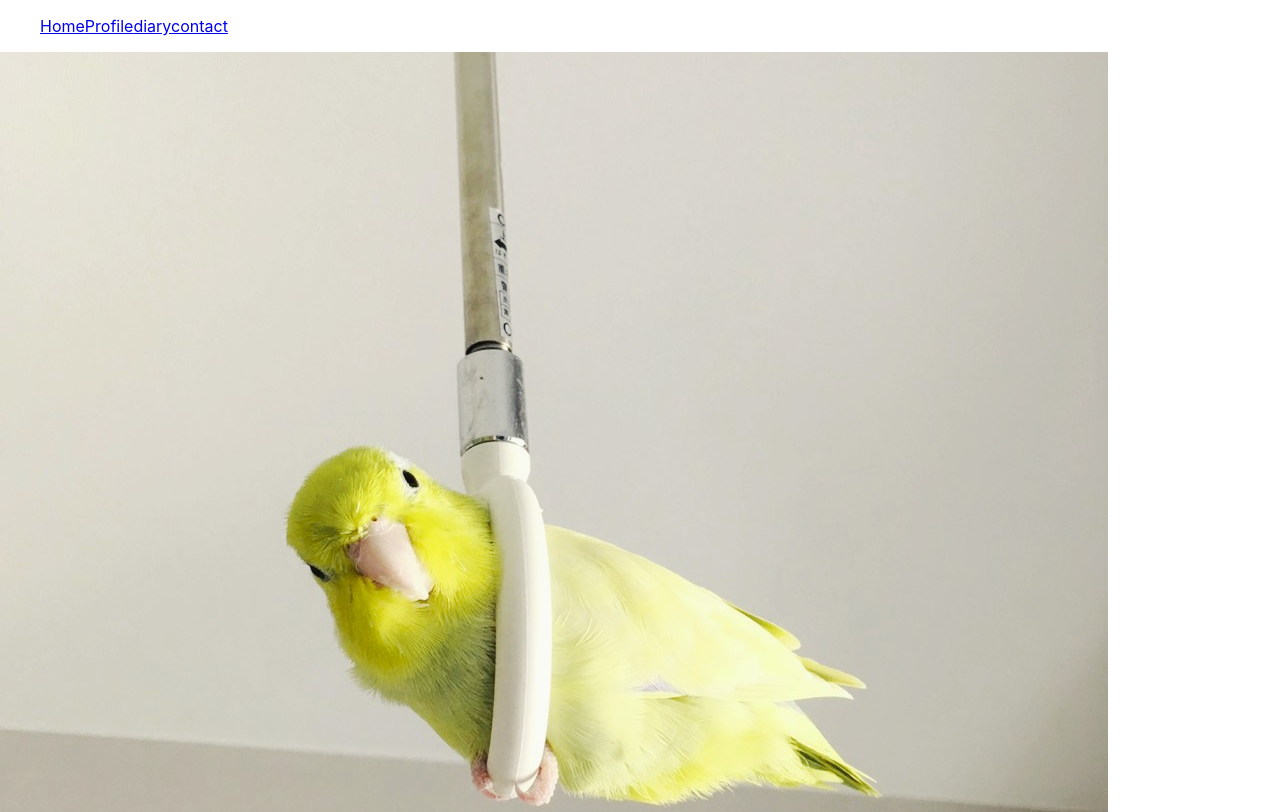
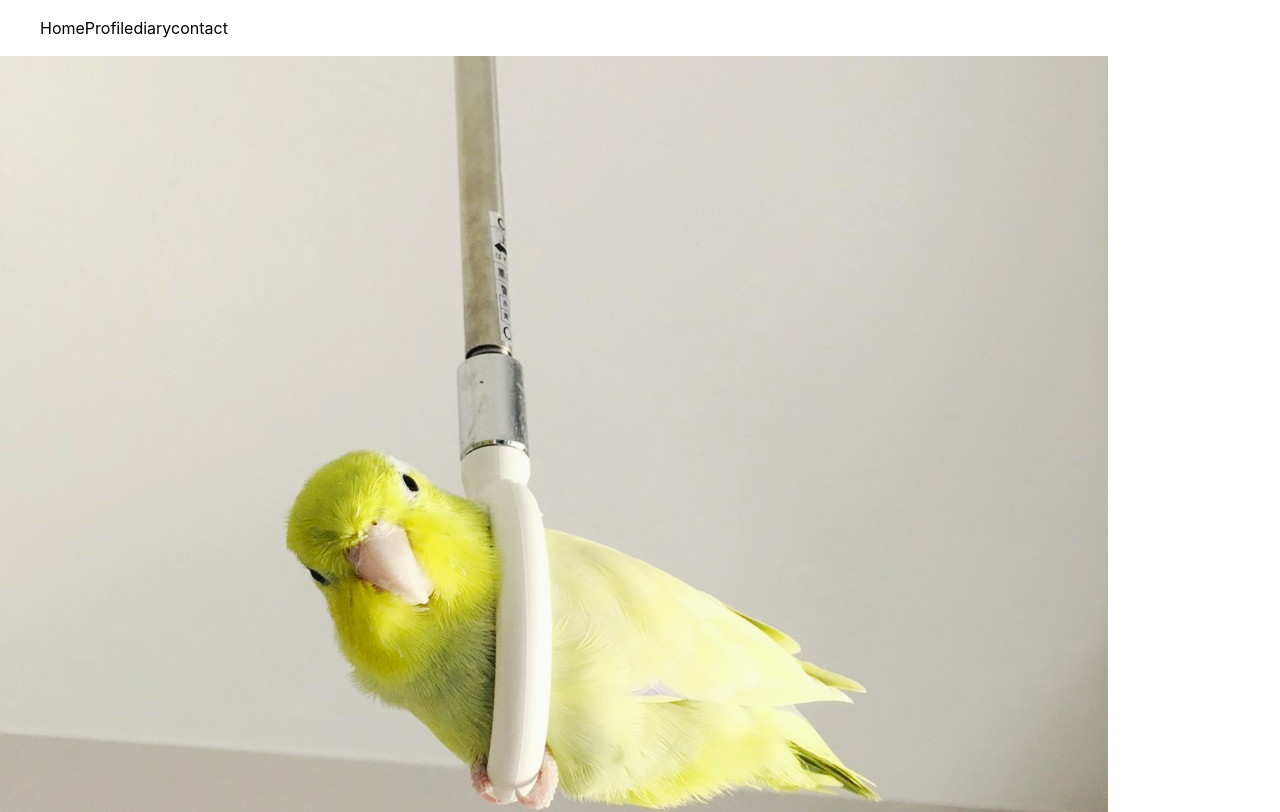
Before and after one commit to kamami-src/react-local, a React (Create React App) app: page / in a window 1280 px wide. Shown: the top 812 px of the page. Built offline with nearby package versions, Linux system fonts and the light colour scheme.

Commit message:
'styleあてはじめたところ'

```diff
--- a/src/App.css
+++ /dev/null
@@ -1,38 +0,0 @@
-.App {
-  text-align: center;
-}
-
-.App-logo {
-  height: 40vmin;
-  pointer-events: none;
-}
-
-@media (prefers-reduced-motion: no-preference) {
-  .App-logo {
-    animation: App-logo-spin infinite 20s linear;
-  }
-}
-
-.App-header {
-  background-color: #282c34;
-  min-height: 100vh;
-  display: flex;
-  flex-direction: column;
-  align-items: center;
-  justify-content: center;
-  font-size: calc(10px + 2vmin);
-  color: white;
-}
-
-.App-link {
-  color: #61dafb;
-}
-
-@keyframes App-logo-spin {
-  from {
-    transform: rotate(0deg);
-  }
-  to {
-    transform: rotate(360deg);
-  }
-}
--- a/src/App.js
+++ b/src/App.js
@@ -1,5 +1,6 @@
 import Nico1 from './images/nico_1.jpg';
-import './App.css';
+import './style/reset.css'
+import './style/base.scss'
 import { Home } from './Home';
 import { Menu } from './Menu';
 import { TopImage } from './TopImage';
@@ -11,6 +12,7 @@
     <>
       <body>
         <BrowserRouter>
+          <Menu />
           <Router/>
         </BrowserRouter>
       </body>
--- a/src/Home.jsx
+++ b/src/Home.jsx
@@ -1,10 +1,8 @@
-import { Menu } from "./Menu"
 import { TopImage } from "./TopImage"
 
 export const Home = () => {
     return (
         <>
-            <Menu />
             <TopImage />
         </>
     )
--- a/src/Menu.jsx
+++ b/src/Menu.jsx
@@ -1,14 +1,21 @@
 import { Link } from "react-router-dom";
+import styled from 'styled-components';
+
+const SMenu = styled.nav`
+    display: flex;
+    color : inherit;
+    text-decoration : none;
+`;
 
 export const Menu = () => {
     return (
-        <nav>
+        <SMenu>
             <ul>
                 <Link to="/">Home</Link>
                 <Link to="/profile">Profile</Link>
                 <Link to="/diary">diary</Link>
                 <Link to="/contact">contact</Link>
             </ul>
-        </nav>
+        </SMenu>
     );
 };
--- /dev/null
+++ b/src/style/base.scss
@@ -0,0 +1,4 @@
+a {
+    text-decoration: none;
+    color : inherit;
+}
--- /dev/null
+++ b/src/style/reset.css
@@ -0,0 +1,73 @@
+/* Box sizing rules */
+*,
+*::before,
+*::after {
+  box-sizing: border-box;
+}
+
+/* Remove default margin */
+body,
+h1,
+h2,
+h3,
+h4,
+p,
+figure,
+blockquote,
+dl,
+dd {
+  margin: 0;
+}
+
+/* Remove list styles on ul, ol elements with a list role, which suggests default styling will be removed */
+ul[role="list"],
+ol[role="list"] {
+  list-style: none;
+}
+
+/* Set core root defaults */
+html:focus-within {
+  scroll-behavior: smooth;
+}
+
+/* Set core body defaults */
+body {
+  min-height: 100vh;
+  text-rendering: optimizeSpeed;
+  line-height: 1.5;
+}
+
+/* A elements that don't have a class get default styles */
+a:not([class]) {
+  text-decoration-skip-ink: auto;
+}
+
+/* Make images easier to work with */
+img,
+picture {
+  max-width: 100%;
+  display: block;
+}
+
+/* Inherit fonts for inputs and buttons */
+input,
+button,
+textarea,
+select {
+  font: inherit;
+}
+
+/* Remove all animations and transitions for people that prefer not to see them */
+@media (prefers-reduced-motion: reduce) {
+  html:focus-within {
+   scroll-behavior: auto;
+  }
+  *,
+  *::before,
+  *::after {
+    animation-duration: 0.01ms !important;
+    animation-iteration-count: 1 !important;
+    transition-duration: 0.01ms !important;
+    scroll-behavior: auto !important;
+  }
+}
```
